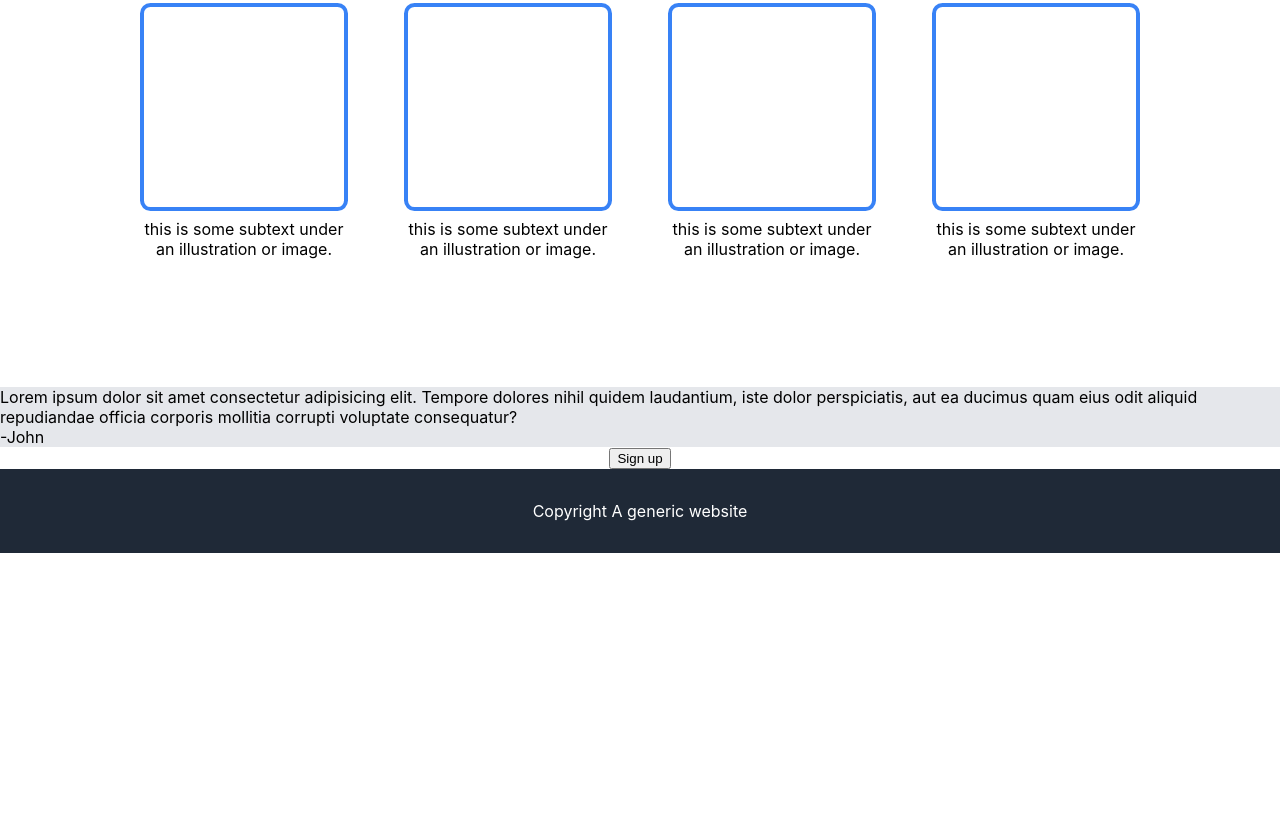
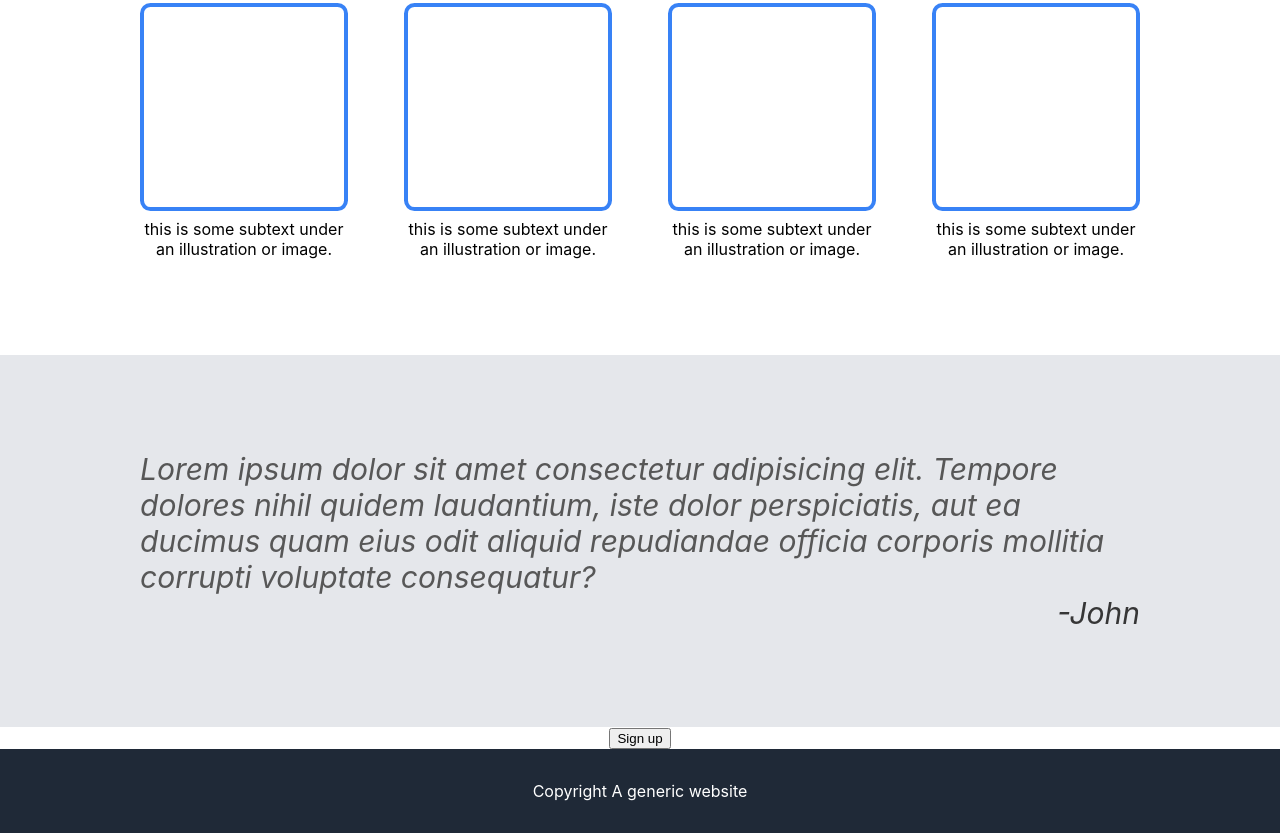
Before and after one commit to lyseri/landing-page, a plain HTML site: page index.html in a window 1280 px wide. Shown: the part 645-1478 px from the top of the page. Before the commit the page ends 1198 px from the top, so only its background shows below. Drawn offline with Linux system fonts and the light colour scheme.

Commit message:
Stylize and fix quote with css and flex

```diff
--- a/index.html
+++ b/index.html
@@ -46,8 +46,10 @@
             </div>
         </div>
         <div class="quote">
-            <div class="quote-content">Lorem ipsum dolor sit amet consectetur adipisicing elit. Tempore dolores nihil quidem laudantium, iste dolor perspiciatis, aut ea ducimus quam eius odit aliquid repudiandae officia corporis mollitia corrupti voluptate consequatur?</div>
-            <div class="quote-citation">-John</div>
+            <div class="quote-container">
+            <div class="content">Lorem ipsum dolor sit amet consectetur adipisicing elit. Tempore dolores nihil quidem laudantium, iste dolor perspiciatis, aut ea ducimus quam eius odit aliquid repudiandae officia corporis mollitia corrupti voluptate consequatur?</div>
+            <div class="citation">-John</div>
+            </div>
         </div>
         <div class="sign-up">
             <div class="sign-up-container">
--- a/style.css
+++ b/style.css
@@ -58,10 +58,10 @@ body {
 
 .information {
     padding: auto 10em;
-    padding-bottom: 8em;
+    padding-bottom: 6em;
     display: flex;
     flex-flow: column;
-    justify-self: center;
+    justify-content: center;
     align-items: center;
     gap: 1em;
 }
@@ -82,7 +82,7 @@ body {
     text-align: center;
     display: flex;
     flex-flow: column;
-    justify-self: center;
+    justify-content: center;
     align-items: center;
     gap: .5em;
 }
@@ -96,7 +96,26 @@ body {
 
 .quote {
     background-color: #e5e7eb;
+    color: rgb(87, 87, 87);
+    font-style: italic;
+    padding: 6em 5em;
+    display: flex;
+    justify-content: center;
+    align-items: center;
+}
 
+.quote-container {
+    width: 1000px;
+    font-size: 30px;
+    display: flex;
+    flex-flow: column;
+    justify-content: center;
+    align-items: center;
+}
+
+.quote .citation {
+    color: rgb(54, 54, 54);
+    align-self: flex-end;
 }
 
 .sign-up {
```
